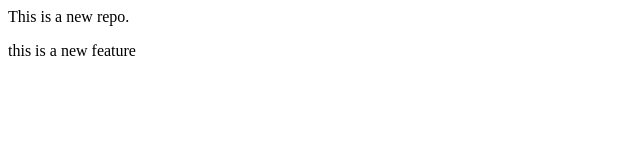
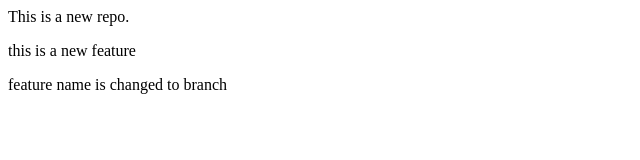
Before and after one commit to VamsithaKusam/localrepo, a plain HTML site: page index.html in a window 1280 px wide. Shown: the whole page, without its empty margins (0-640 px from the left). Drawn offline with Linux system fonts and the light colour scheme.

Commit message:
changed branch name

```diff
--- a/index.html
+++ b/index.html
@@ -1,2 +1,3 @@
 <p>This is a new repo.</p>
 <p>this is a new feature</p>
+<p>feature name is changed to branch</p>
```
